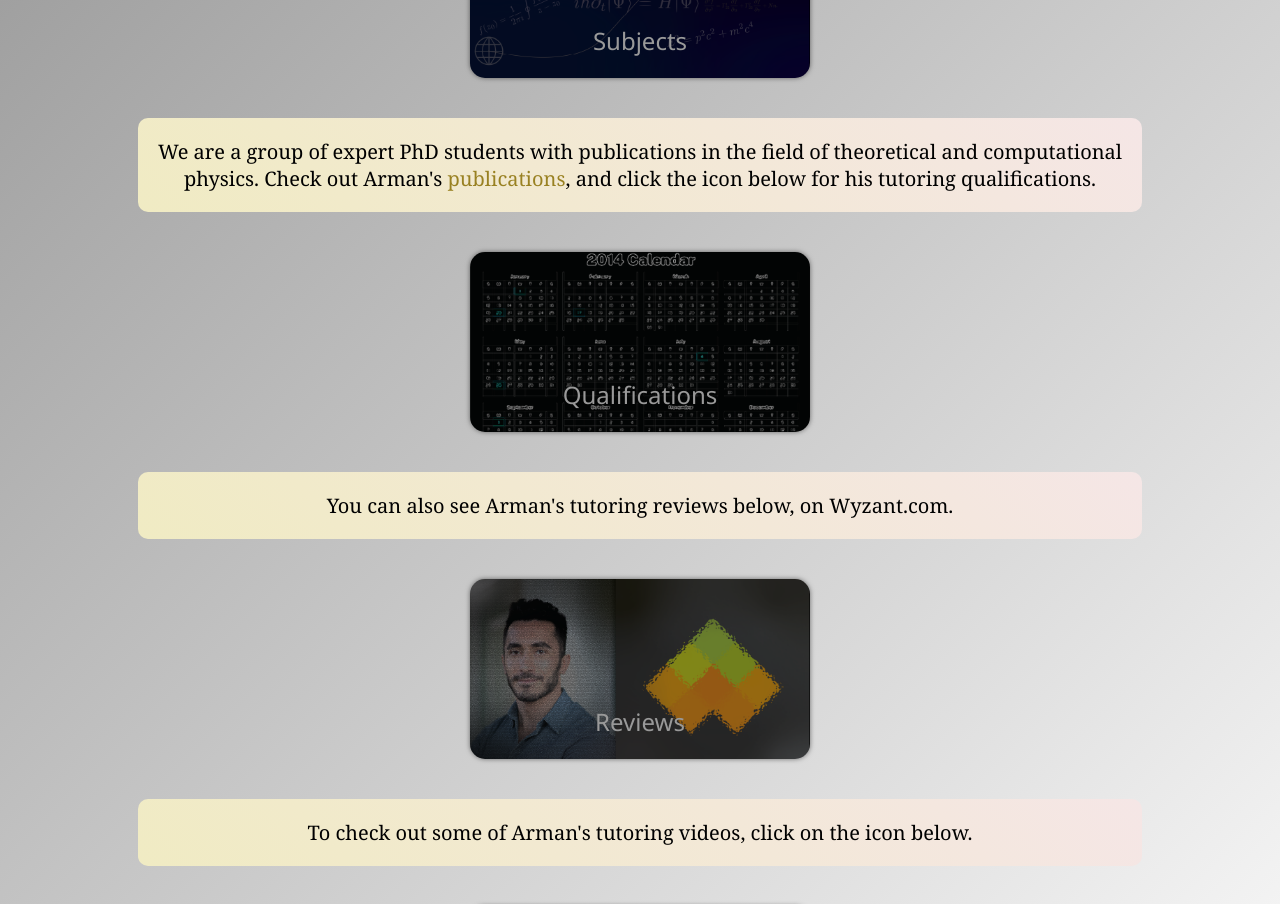
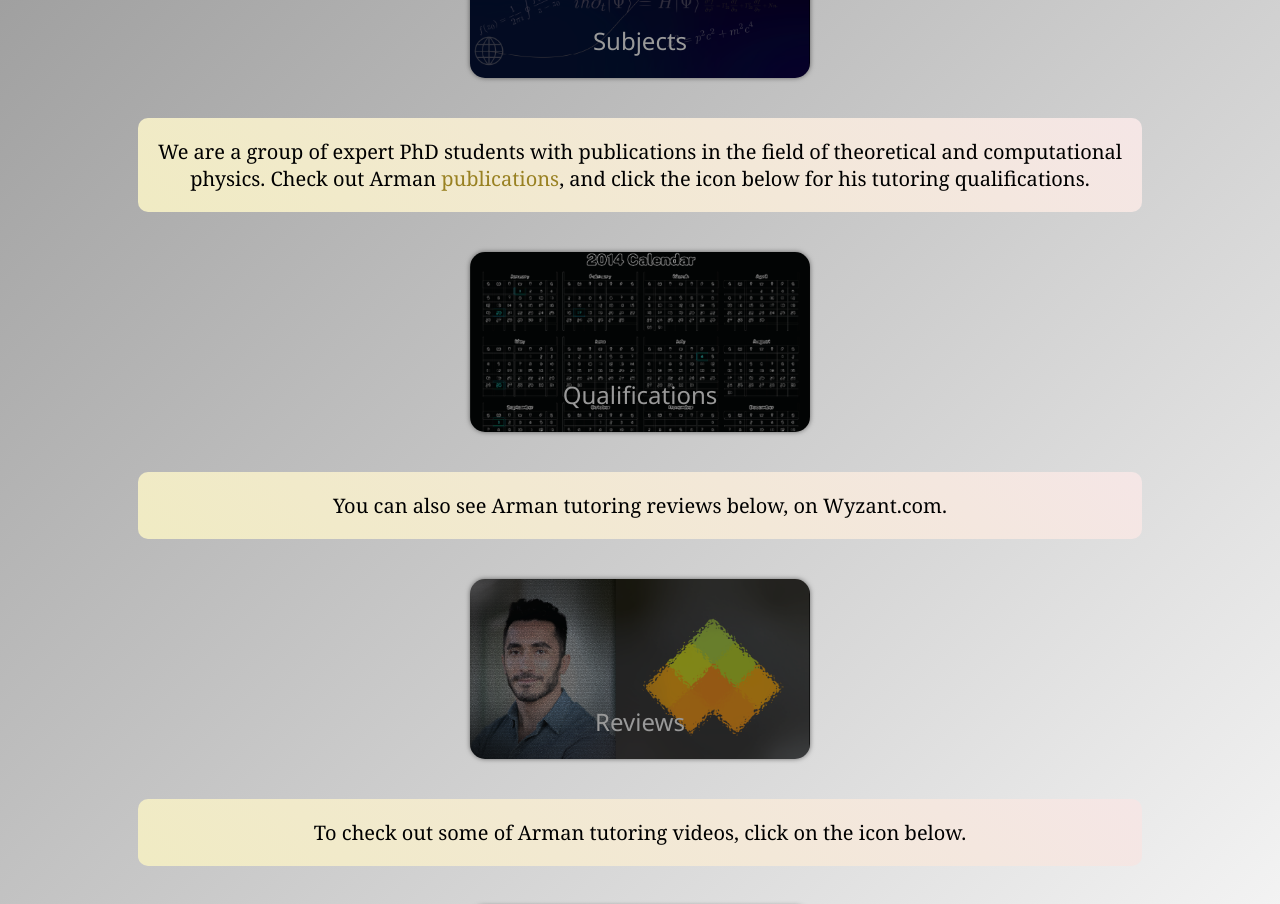
Before and after one commit to armanxbabakhani/ArmanWeb, a Next.js app: page /tutoring in a window 1280 px wide. Shown: the part 920-1824 px from the top of the page. Built offline with nearby package versions, Linux system fonts and the light colour scheme; grey boxes are pictures that could not be loaded.

Commit message:
apostrophe needs to be fixed for Arman's

```diff
--- a/pages/tutoring.js
+++ b/pages/tutoring.js
@@ -160,7 +160,7 @@ export default function Tutoring() {
                 </div>
                 <div className={styles.textbox}>
                     <div className={styles.text}>
-                        <p> We are a group of expert PhD students with publications in the field of theoretical and computational physics. Check out Arman's <a><Link href="/projects" passHref>publications</Link></a>, and click the icon below for his tutoring qualifications. </p>
+                        <p> We are a group of expert PhD students with publications in the field of theoretical and computational physics. Check out Arman <a><Link href="/projects" passHref>publications</Link></a>, and click the icon below for his tutoring qualifications. </p>
                     </div>
                 </div>
                 <div className={styles.iconwrap}>
@@ -171,7 +171,7 @@ export default function Tutoring() {
 
                 <div className={styles.textbox}>
                     <div className={styles.text}>
-                        <p> You can also see Arman's tutoring reviews below, on Wyzant.com.</p>
+                        <p> You can also see Arman tutoring reviews below, on Wyzant.com.</p>
                     </div>
                 </div>
 
@@ -185,7 +185,7 @@ export default function Tutoring() {
 
                 <div className={styles.textbox}>
                     <div className={styles.text}>
-                        <p> To check out some of Arman's tutoring videos, click on the icon below.</p>
+                        <p> To check out some of Arman tutoring videos, click on the icon below.</p>
                     </div>
                 </div>
 
```
